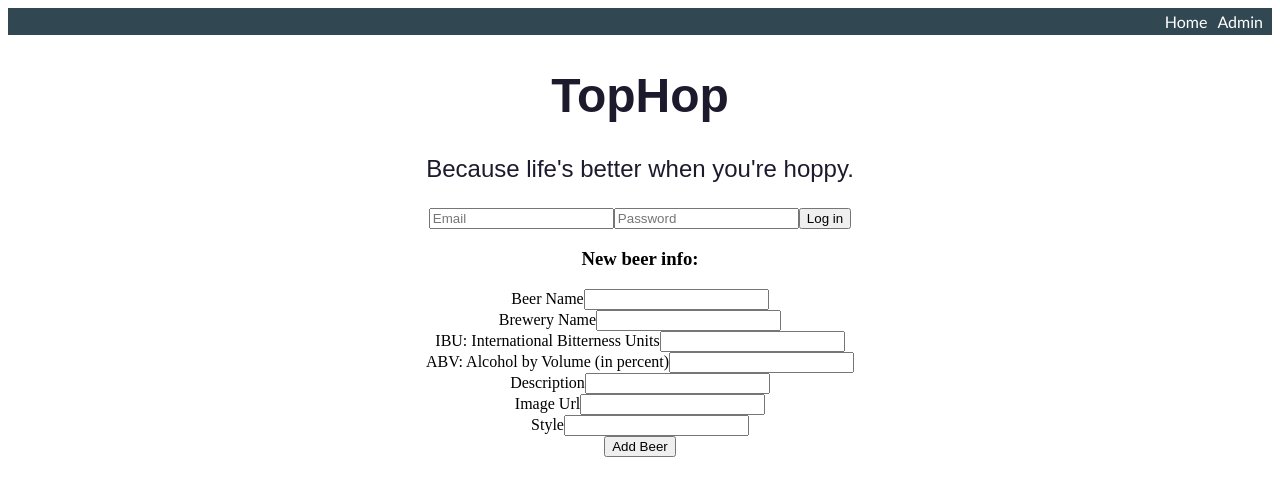
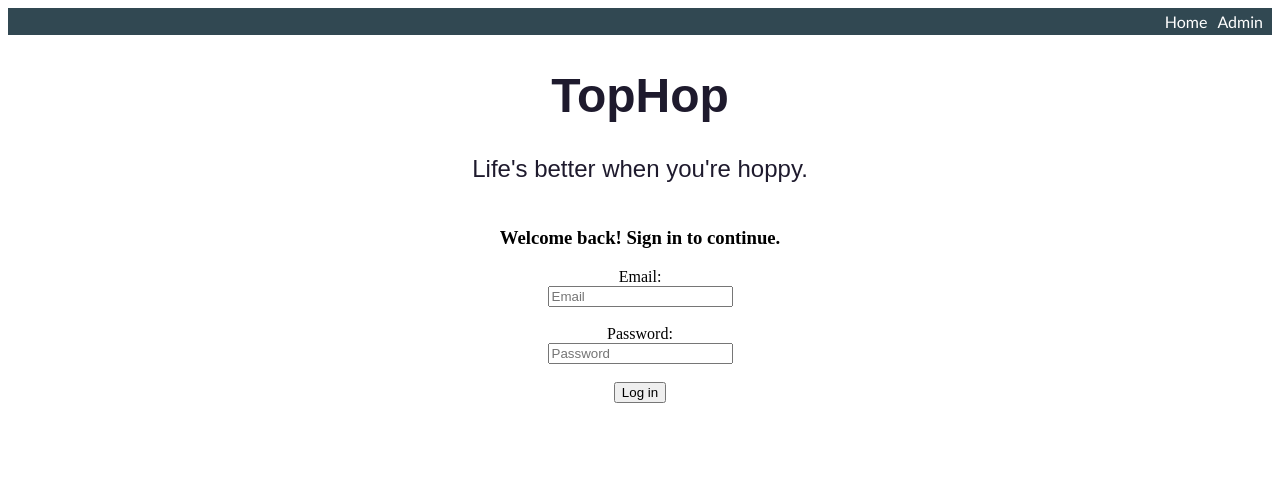
Before and after one commit to jennafrancis/tophop-client, a React (Create React App) app: page /login in a window 1280 px wide. Shown: the top 496 px of the page. Built offline with nearby package versions, Linux system fonts and the light colour scheme; no server answers.

Commit message:
Login form in correct format

```diff
--- a/src/containers/App.js
+++ b/src/containers/App.js
@@ -34,7 +34,7 @@ class App extends Component {
           </div>
           <div className="title">
             <h1>TopHop</h1>
-            <p>Because life's better when you're hoppy.</p>
+            <p>Life's better when you're hoppy.</p>
           </div>
 
           <Switch>
@@ -46,7 +46,7 @@ class App extends Component {
           </Switch>
 
           <div className="form">
-            <AddBeer addBeer={this.addBeer} beerFormData={this.props.beerFormData} />
+            {/*<AddBeer addBeer={this.addBeer} beerFormData={this.props.beerFormData} />*/}
           </div>
         </div>
       </Router>
--- a/src/views/Login.js
+++ b/src/views/Login.js
@@ -2,14 +2,25 @@ import React from 'react';
 // import { connect } from 'react-redux';
 import { Field, reduxForm } from 'redux-form'
 
-const doSubmit = values => ajax.post('api/login', { data: values })
+// const doSubmit = values => ajax.post('api/login', { data: values })
 
 const LoginForm = (props) => (
-  <form onSubmit={props.handleSubmit(doSubmit)}>
-    <Field name="email" component="input" type="text" placeholder="Email" />
-    <Field name="password" component="input" type="password" placeholder="Password" />
-    <button type="submit">Log in</button>
-  </form>
+  <div>
+    <h3>Welcome back! Sign in to continue.</h3>
+    <form>
+      <div>
+        <label>Email:</label><br />
+        <Field name="email" component="input" type="text" placeholder="Email" />
+      </div>
+      <br></br>
+      <div>
+        <label>Password:</label><br />
+        <Field name="password" component="input" type="password" placeholder="Password" />
+      </div>
+      <br></br>
+      <button type="submit">Log in</button>
+    </form>
+  </div>
 )
 
 
```
